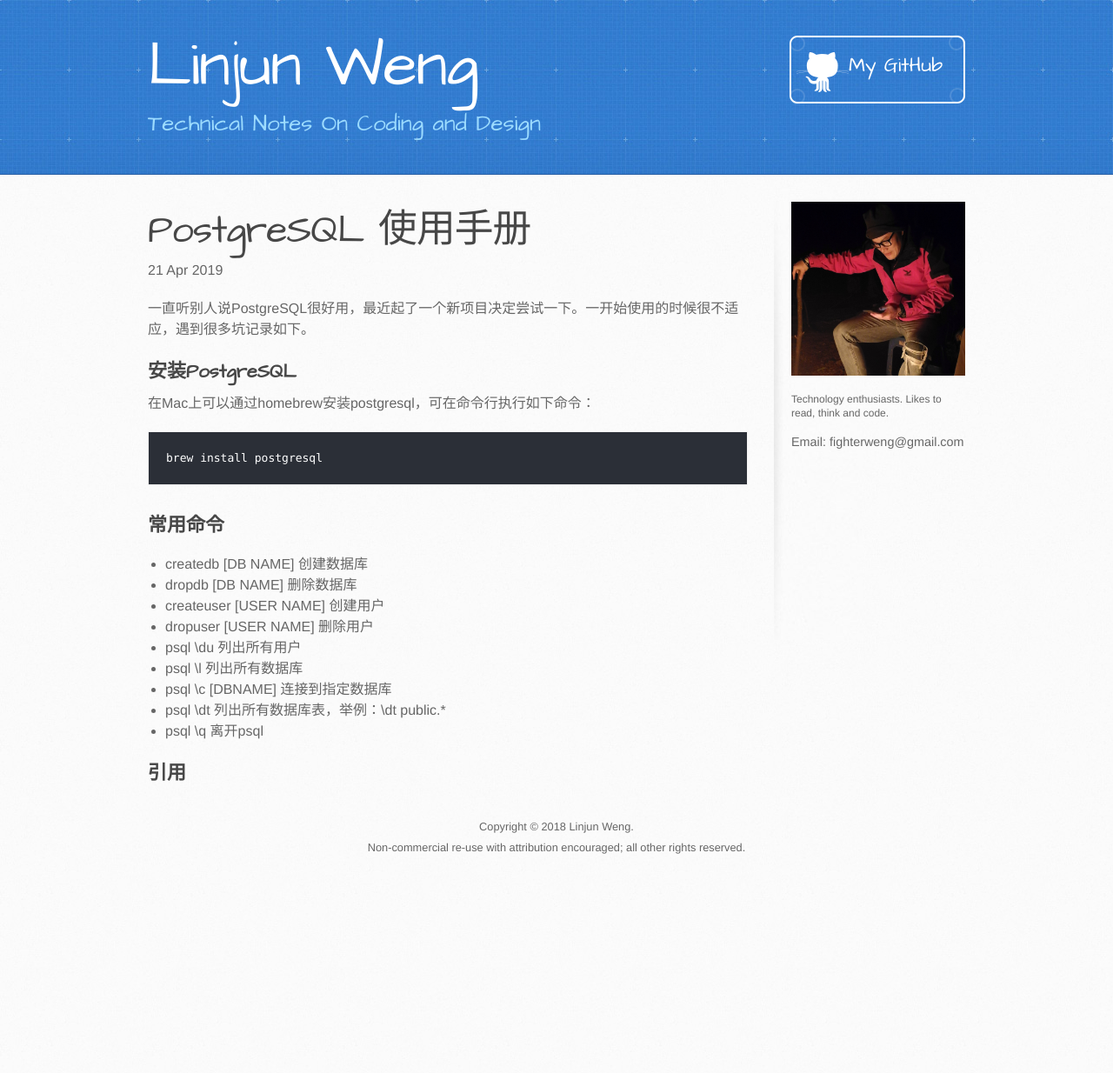
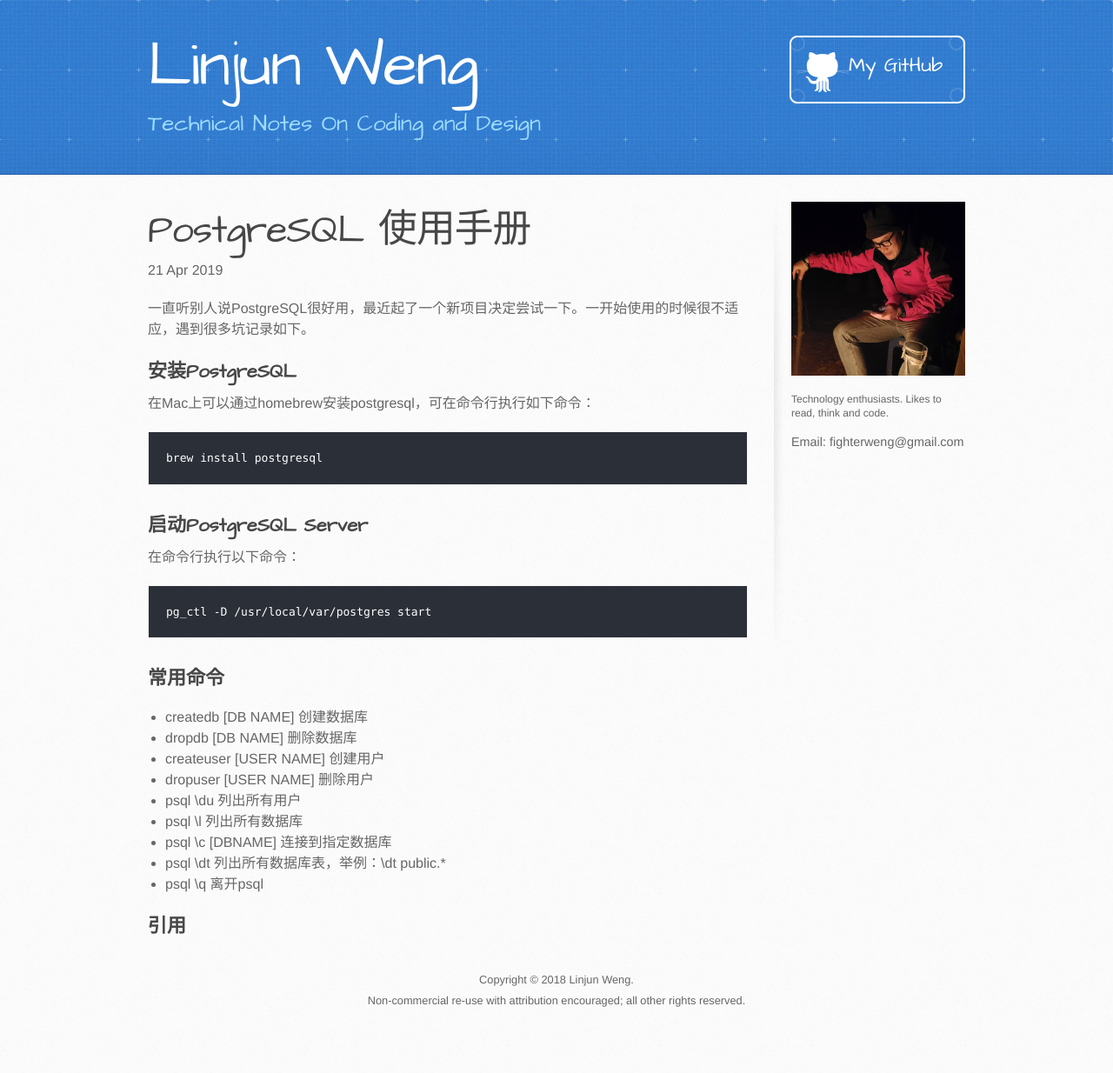
Before and after one commit to weng0jun/weng0jun.github.io, a Jekyll site: the page built from _posts/2019-04-21-postgresql-manual.md, in a window 1280 px wide. Shown: the whole page at 87% size. Built offline with Jekyll 4.4.1, drawn with Linux system fonts in a browser that asks for light colours; before the commit the page ends 1058 px from its top, so only the background shows below that.

Commit message:
#Feature# Add start server command.

````diff
--- a/_posts/2019-04-21-postgresql-manual.md
+++ b/_posts/2019-04-21-postgresql-manual.md
@@ -9,7 +9,11 @@ title: "PostgreSQL 使用手册"
 ```
 brew install postgresql
 ```
-
+## 启动PostgreSQL Server
+在命令行执行以下命令：
+```
+pg_ctl -D /usr/local/var/postgres start
+```
 ## 常用命令
 * createdb [DB NAME] 创建数据库
 * dropdb [DB NAME] 删除数据库
````
